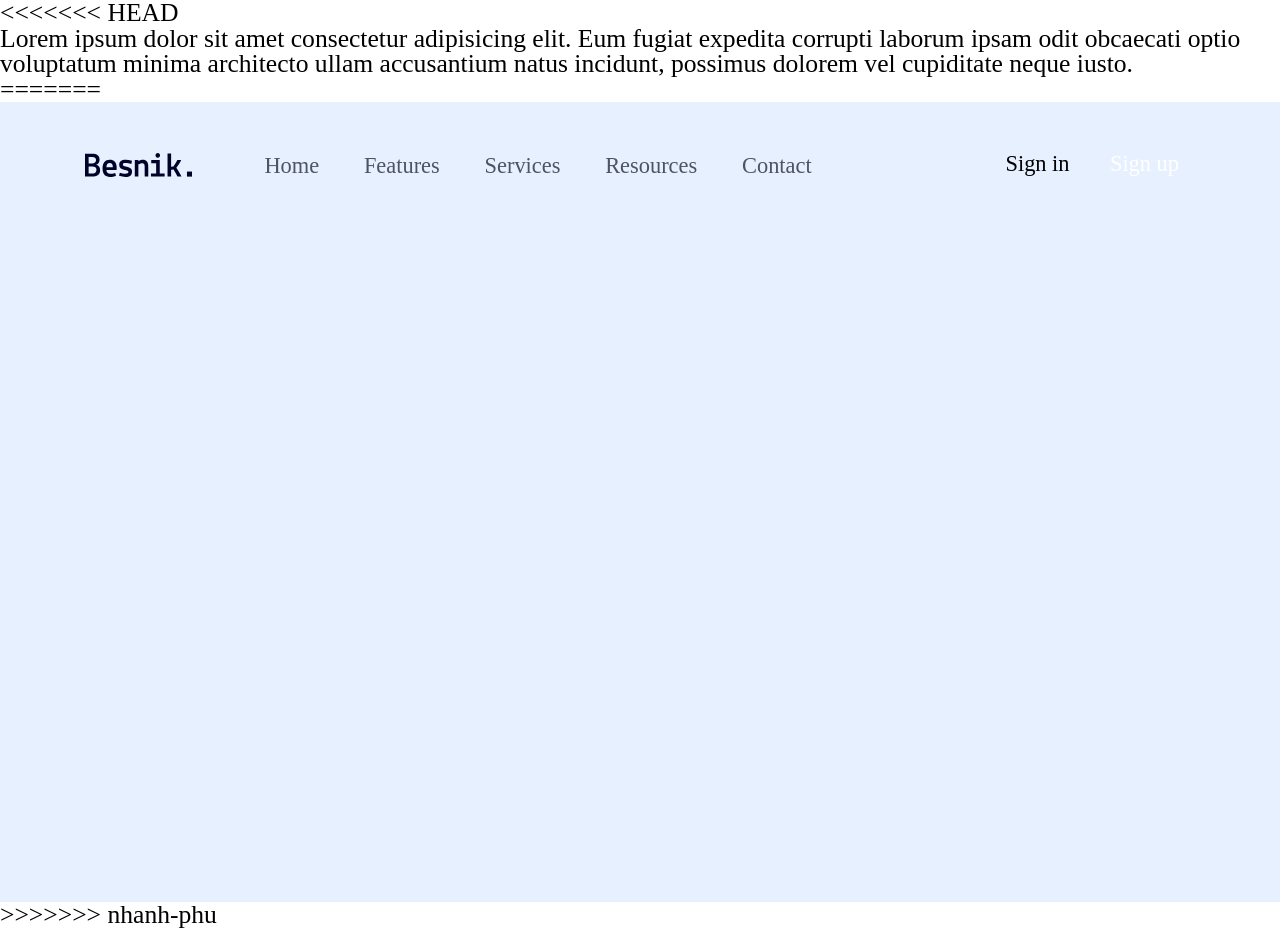
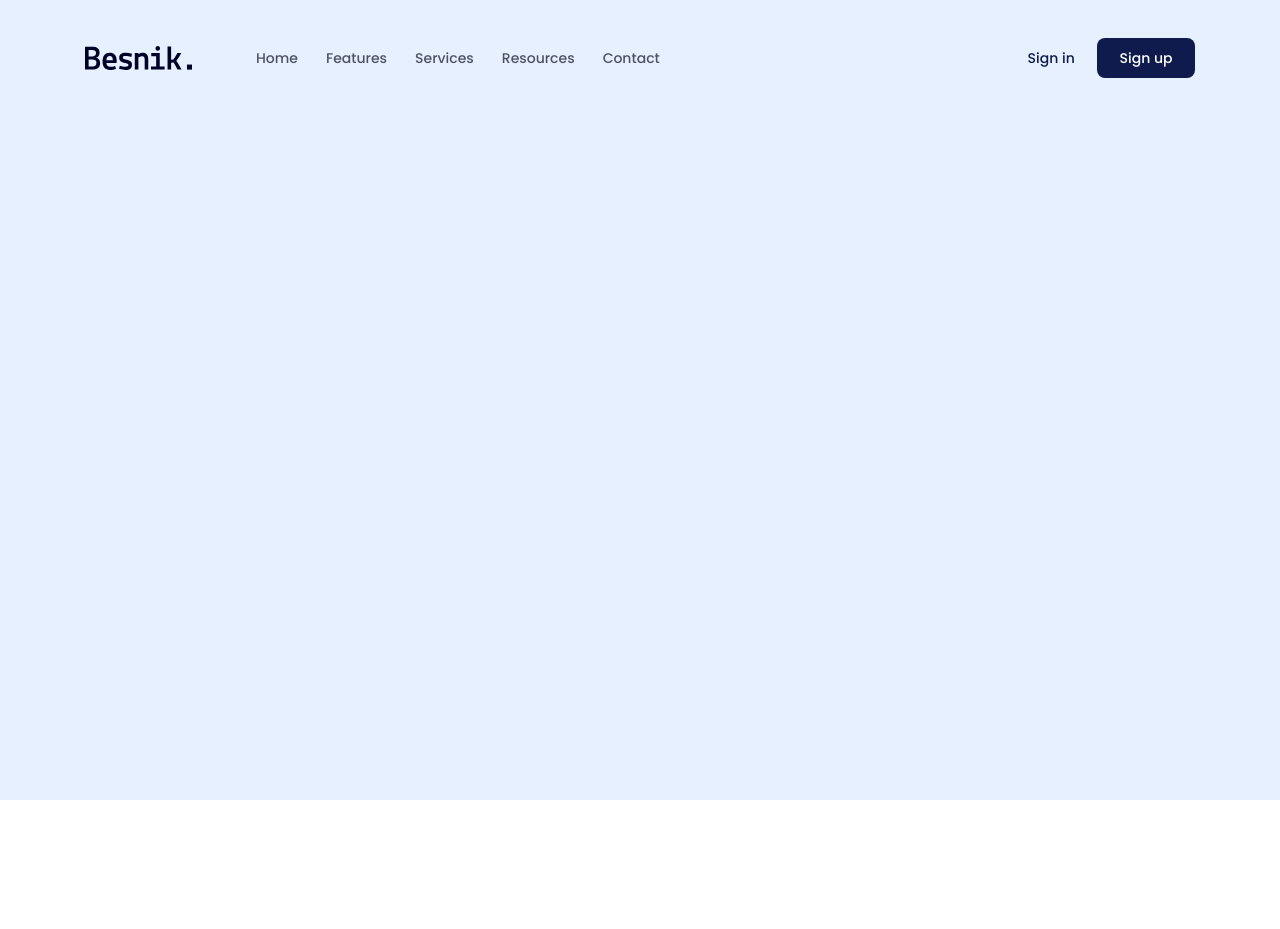
Before and after one commit to trihoangdev/f8-project-01, a plain HTML site: page index.html in a window 1280 px wide. After the commit the page ends 800 px from the top, so only its background shows below. Drawn offline with Linux system fonts and the light colour scheme.

Commit message:
32.10 lam phan navbar

```diff
--- a/assets/css/style.css
+++ b/assets/css/style.css
@@ -2,22 +2,16 @@
   box-sizing: border-box;
 }
 
-<<<<<<< HEAD
-=======
 :root {
   --primary-color: #0f1b4c;
 }
 
->>>>>>> nhanh-phu
 html {
   font-size: 62.5%;
 }
 
 body {
   font-size: 1.6rem;
-<<<<<<< HEAD
-  font-family: "Poppins";
-=======
   font-family: "Poppins", sans-serif;
 }
 
@@ -89,5 +83,4 @@ a {
 .navbar .action-btn {
   padding: 13px 16px;
   margin-left: 18px;
->>>>>>> nhanh-phu
 }
--- a/index.html
+++ b/index.html
@@ -9,14 +9,6 @@
     <link rel="stylesheet" href="./assets/fonts/stylesheet.css" />
   </head>
   <body>
-<<<<<<< HEAD
-    <p>
-      Lorem ipsum dolor sit amet consectetur adipisicing elit. Eum fugiat
-      expedita corrupti laborum ipsam odit obcaecati optio voluptatum minima
-      architecto ullam accusantium natus incidunt, possimus dolorem vel
-      cupiditate neque iusto.
-    </p>
-=======
     <main>
       <!-- Header -->
       <header class="header">
@@ -41,6 +33,5 @@
         </div>
       </header>
     </main>
->>>>>>> nhanh-phu
   </body>
 </html>
```
